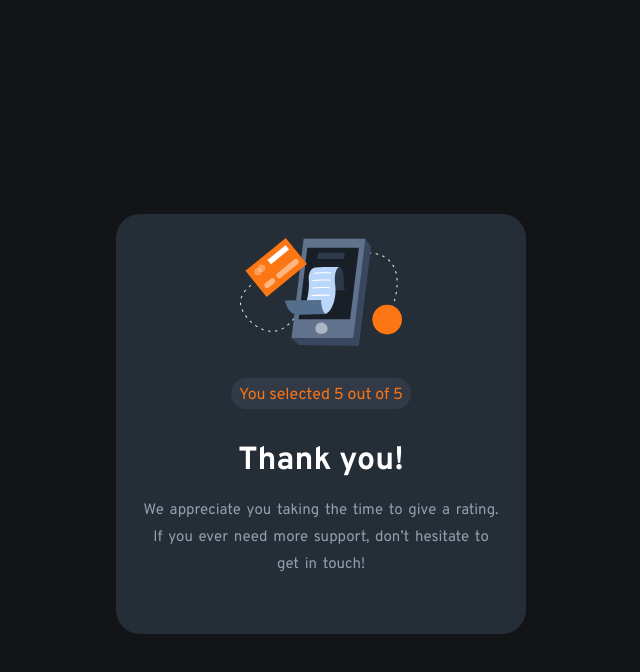
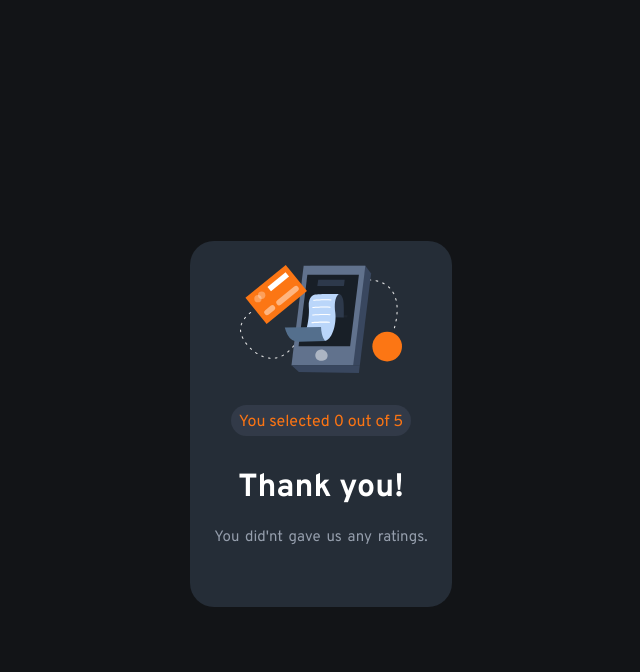
Before and after one commit to sahiba0915/interactiveratingComponentFC, a plain HTML site: page index.html in a window 1280 px wide. Both pictures are taken after a click on the button "SUBMIT". Shown: the whole page, without its empty margins (319-959 px from the left). Drawn offline with Linux system fonts and the light colour scheme.

Commit message:
feat: added functionality

```diff
--- a/index.html
+++ b/index.html
@@ -45,12 +45,13 @@
   <div class="thanks-container hidden">
     <img src="images/illustration-thank-you.svg" alt="thank-you" class="thanks-img">
     <p class="thanks-header"> You selected
-      <span id="rating"></span>5 out of 5
+      <span id="rating"></span> out of 5
     </p>
 
     <h2 class="greetings"> Thank you!</h2>
 
-    <p class="thanks-msg">We appreciate you taking the time to give a rating. If you ever need more support, don’t
+    <p class="thanks-msg" id="thanks-message">We appreciate you taking the time to give a rating. If you ever need more
+      support, don’t
       hesitate to get in touch!
     </p>
   </div>
--- a/index.js
+++ b/index.js
@@ -3,6 +3,7 @@ const thanks = document.querySelector(".thanks-container");
 const rating = document.getElementById("rating");
 const rates = document.querySelectorAll(".btn");
 const submitBtn = document.getElementById("submitBtn");
+const thanksMessage = document.getElementById("thanks-message");
 
 submitBtn.addEventListener("click", () => {
     thanks.classList.remove('hidden');
@@ -15,4 +16,8 @@ rates.forEach((rate) => {
     rate.addEventListener("click", () => {
         rating.innerHTML = rate.innerHTML;
     })
+    if (rating.innerHTML < 1) {
+        rating.innerHTML = 0;
+        thanksMessage.innerHTML = "You did'nt gave us any ratings."
+    }
 })
```
